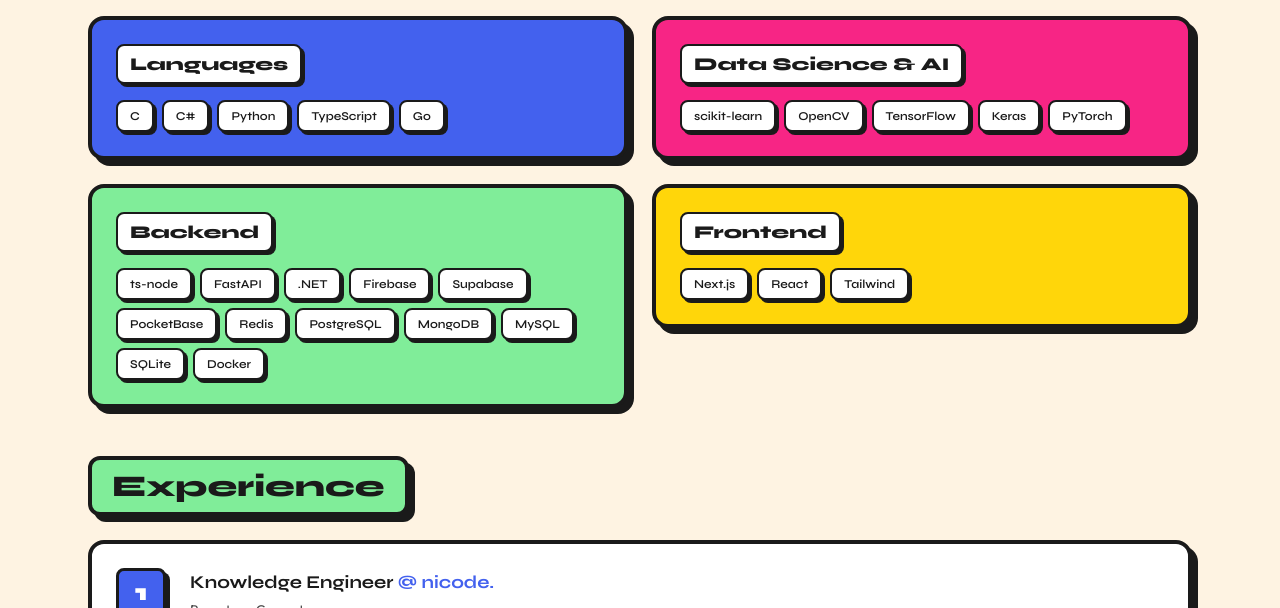
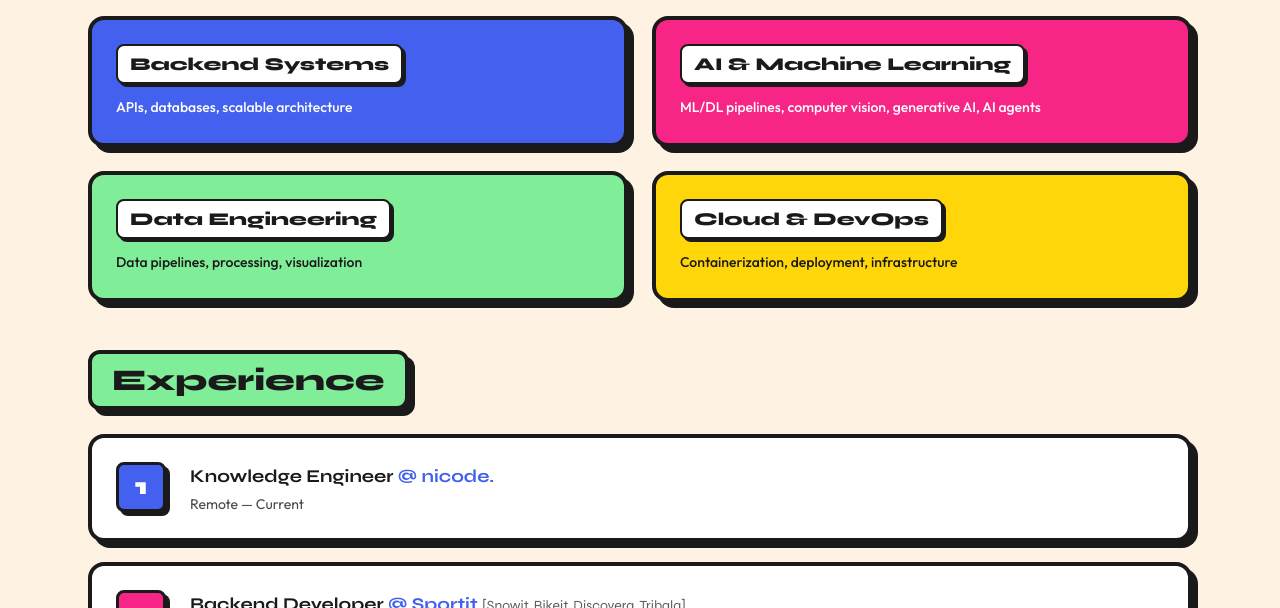
Before and after one commit to nicolagheza/nicolagheza.com, an Astro site: page /about in a window 1280 px wide. Shown: the part 592-1200 px from the top of the page. Built offline with nearby package versions, Linux system fonts and the light colour scheme; Astro itself is replaced by a stand-in of ours.

Commit message:
Removes SkillGroup, Adds FocusArea

```diff
--- /dev/null
+++ b/src/components/FocusArea.astro
@@ -0,0 +1,31 @@
+---
+interface Props {
+  title: string;
+  description: string;
+  color: "blue" | "pink" | "green" | "yellow";
+}
+
+const { title, description, color } = Astro.props;
+
+const cardColors = {
+  blue: "bg-brutal-blue",
+  pink: "bg-brutal-pink",
+  green: "bg-brutal-green",
+  yellow: "bg-brutal-yellow",
+} as const;
+
+const textColor = color === "yellow" || color === "green" ? "text-brutal-black" : "text-white";
+---
+
+<div class:list={[
+  "border-4 border-brutal-black rounded-2xl shadow-brutal-md p-6 hover:-translate-y-1 hover:-rotate-[0.5deg] hover:shadow-brutal-lg transition-all duration-300 ease-bounce",
+  cardColors[color],
+  textColor,
+]}>
+  <h3 class="font-heading font-extrabold text-lg mb-3 inline-block px-3 py-1 border-2 border-brutal-black rounded-lg bg-white text-brutal-black shadow-[3px_3px_0_var(--color-brutal-black)]">
+    {title}
+  </h3>
+  <p class="text-sm font-medium leading-relaxed">
+    {description}
+  </p>
+</div>
--- a/src/components/SkillGroup.astro
+++ /dev/null
@@ -1,35 +0,0 @@
----
-interface Props {
-  category: string;
-  items: string[];
-  color: "blue" | "pink" | "green" | "yellow";
-}
-
-const { category, items, color } = Astro.props;
-
-const cardColors = {
-  blue: "bg-brutal-blue",
-  pink: "bg-brutal-pink",
-  green: "bg-brutal-green",
-  yellow: "bg-brutal-yellow",
-} as const;
-
-const textColor = color === "yellow" || color === "green" ? "text-brutal-black" : "text-white";
----
-
-<div class:list={[
-  "border-4 border-brutal-black rounded-2xl shadow-brutal-md p-6 hover:-translate-y-1 hover:-rotate-[0.5deg] hover:shadow-brutal-lg transition-all duration-300 ease-bounce",
-  cardColors[color],
-  textColor,
-]}>
-  <h3 class="font-heading font-extrabold text-lg mb-4 inline-block px-3 py-1 border-2 border-brutal-black rounded-lg bg-white text-brutal-black shadow-[3px_3px_0_var(--color-brutal-black)]">
-    {category}
-  </h3>
-  <div class="flex flex-wrap gap-2">
-    {items.map((item) => (
-      <span class="inline-block font-heading font-semibold text-xs px-3 py-1.5 border-2 border-brutal-black rounded-lg bg-white text-brutal-black shadow-[3px_3px_0_var(--color-brutal-black)] hover:-translate-y-0.5 hover:rotate-2 hover:shadow-[4px_4px_0_var(--color-brutal-black)] transition-all duration-200 ease-bounce">
-        {item}
-      </span>
-    ))}
-  </div>
-</div>
--- a/src/data/content.ts
+++ b/src/data/content.ts
@@ -41,26 +41,26 @@
     "I specialize in the intersection of <strong>Software Engineering</strong> and <strong>ML/DL/GenAI</strong>, focusing on building scalable, production-grade systems.",
     "My expertise lies in bridging the gap between <strong>advanced model architecture</strong> and <strong>robust backend infrastructure</strong> to solve complex, real-world problems.",
   ],
-  skills: [
+  focusAreas: [
     {
-      category: "Languages",
+      title: "Backend Systems",
       color: "blue" as const,
-      items: ["C", "C#", "Python", "TypeScript", "Go"],
+      description: "APIs, databases, scalable architecture",
     },
     {
-      category: "Data Science & AI",
+      title: "AI & Machine Learning",
       color: "pink" as const,
-      items: ["scikit-learn", "OpenCV", "TensorFlow", "Keras", "PyTorch"],
+      description: "ML/DL pipelines, computer vision, generative AI, AI agents",
     },
     {
-      category: "Backend",
+      title: "Data Engineering",
       color: "green" as const,
-      items: ["ts-node", "FastAPI", ".NET", "Firebase", "Supabase", "PocketBase", "Redis", "PostgreSQL", "MongoDB", "MySQL", "SQLite", "Docker"],
+      description: "Data pipelines, processing, visualization",
     },
     {
-      category: "Frontend",
+      title: "Cloud & DevOps",
       color: "yellow" as const,
-      items: ["Next.js", "React", "Tailwind"],
+      description: "Containerization, deployment, infrastructure",
     },
   ],
   experience: [
--- a/src/pages/about.astro
+++ b/src/pages/about.astro
@@ -1,6 +1,6 @@
 ---
 import BaseLayout from "../layouts/BaseLayout.astro";
-import SkillGroup from "../components/SkillGroup.astro";
+import FocusArea from "../components/FocusArea.astro";
 import ExperienceItem from "../components/ExperienceItem.astro";
 import { about } from "../data/content";
 ---
@@ -19,13 +19,13 @@
     </div>
 
     <h2 class="font-heading font-extrabold text-3xl inline-block px-5 py-2 bg-brutal-pink text-white border-4 border-brutal-black rounded-xl shadow-brutal-md mb-6" data-reveal>
-      Skills
+      Focus Areas
     </h2>
 
     <div class="grid grid-cols-1 sm:grid-cols-2 gap-6 mb-12">
-      {about.skills.map((skill, i) => (
+      {about.focusAreas.map((area, i) => (
         <div data-reveal data-reveal-delay={String(i + 1)}>
-          <SkillGroup category={skill.category} items={[...skill.items]} color={skill.color} />
+          <FocusArea title={area.title} description={area.description} color={area.color} />
         </div>
       ))}
     </div>
```
